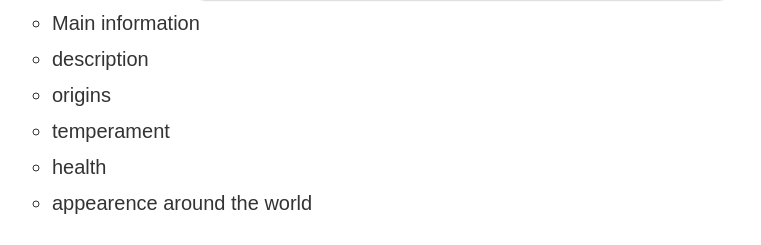
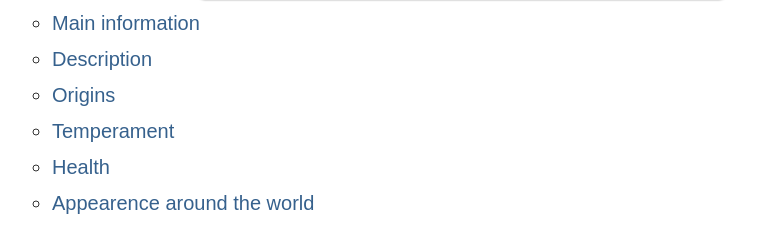
Before and after one commit to rehman0601/HTML-CSS-class-, a plain HTML site: page day4/Activity/Index.html in a window 1280 px wide. Shown: the part 555-800 px from the top of the page, without its empty margins (188-949 px from the left). Drawn offline with Linux system fonts and the light colour scheme.

Commit message:
fixed_Links

```diff
--- a/day4/Activity/Index.html
+++ b/day4/Activity/Index.html
@@ -13,18 +13,17 @@
         </div>
         <div class="list">
         <ul style="list-style-type: circle;">
-            <li>Main information</li>
-            <li>description</li>
-            <li>origins</li>
-            <li>temperament</li>
-            <li>health</li>
-            <li>appearence around the world</li>
+            <li><a href="#Main_info">Main information</a></li>
+            <li><a href="#Description">Description</a></li>
+            <li><a href="#Origins">Origins</a></li>
+            <li><a href="#temperament">Temperament</a></li>
+            <li><a href="#Health">Health</a></li>
+            <li><a href="#Appearance">Appearence around the world</a></li>
         </ul>
         </div>
     </div>
     </header>
-    <div class="container">
-    <h2>Main information</h2>
+    <h2 id="Main_info">Main information</h2>
     <div class ="table-container">
         <table border="1" cellpadding="10" cellspacing="0" align="center" style="text-align: left; ;">
         <tr>
@@ -64,7 +63,7 @@
 
     </div>
     <div class="container">
-    <h2>Description</h2>
+    <h2 id="Description">Description</h2>
     <p>The Persian cat is a long-haired breed of cat characterized by its round face and short muzzle. It is also known for its calm and gentle temperament, making it a popular choice among cat enthusiasts. <br>
     Persian cats require regular grooming due to their long fur, which can easily become matted. They are known for their luxurious coats and striking appearance, often seen in various colors and patterns.
     These cats are typically indoor pets and enjoy a quiet and comfortable environment. They are affectionate and enjoy spending time with their owners, making them excellent companions.</p>
@@ -73,7 +72,7 @@
     <iframe width="560" height="315" src="https://www.youtube.com/embed/4P9s1YuZ5KQ?si=LmiVZ3G1EL43Su9K" title="YouTube video player" frameborder="0" allow="accelerometer; autoplay; clipboard-write; encrypted-media; gyroscope; picture-in-picture; web-share" referrerpolicy="strict-origin-when-cross-origin" allowfullscreen></iframe>
     </div>
     <div class="container">
-    <h2>Origins</h2>
+    <h2 id="Origins">Origins</h2>
     <p>
         The Persian cat originated in Persia, which is modern-day Iran, and has a history that dates back to the 1600s.
         It was introduced to Europe by travelers and traders, where it quickly gained admiration for its exotic and luxurious appearance.
@@ -82,7 +81,7 @@
         </p>
     </div>
     <div class="container">
-    <h2>Temperament</h2>
+    <h2 id="Temperament">Temperament</h2>
     <p>
         Persian cats are renowned for their calm, gentle, and affectionate temperament.
         They are not overly active and prefer a serene environment, making them ideal companions for those who enjoy a peaceful lifestyle.
@@ -91,7 +90,7 @@
     </p>
     </div>
     <div class="container">
-    <h2>Health</h2>
+    <h2 id="Health">Health</h2>
     <p>Persian cats are prone to specific health issues due to their unique physical characteristics.
         Their flat faces, or brachycephalic features, can lead to respiratory difficulties, especially in hot or humid conditions.
         They are also susceptible to dental problems, tear staining, and eye infections due to their facial structure.
@@ -99,15 +98,15 @@
         To ensure their well-being, Persian cats require regular veterinary check-ups, a balanced diet, and consistent grooming routines.</p>
     </div>
     <div class="container">
-    <h2>appearance around the world</h2>
+    <h2 id="Appearance">Appearance around the world</h2>
     <p>Persian cats are celebrated globally for their luxurious coats, striking features,
         and regal demeanor. They are one of the most popular and recognizable cat breeds, often showcased in cat shows and competitions. In the United States, the Persian cat has consistently ranked among the top pedigreed breeds.
         In Europe and Asia, they are equally admired, with breeders focusing on maintaining their unique characteristics. Persian cats are often depicted in art, advertisements, and media, symbolizing elegance and sophistication.
         Their widespread appeal has made them a beloved breed across cultures and continents.</p>
     </div>
-    <div class="container">
-    <iframe src="" frameborder="0"></iframe>
+    <div class="yt">
+        <iframe width="560" height="315" src="https://www.youtube.com/embed/FZoUThguvys?si=48QqoesNAmZ3HeL_" title="YouTube video player" frameborder="0" allow="accelerometer; autoplay; clipboard-write; encrypted-media; gyroscope; picture-in-picture; web-share" referrerpolicy="strict-origin-when-cross-origin" allowfullscreen></iframe>
     </div>
-    <footer>© rehman0601</footer>
+    <footer><a href="https://github.com/rehman0601">© rehman0601</a></footer>
 </body>
 </html>
--- a/day4/Activity/style.css
+++ b/day4/Activity/style.css
@@ -89,3 +89,17 @@ body p{
     padding: 10px;
     width: 200px;
 }
+footer{
+    text-align: center;
+    padding: 20px;
+    font-size: 16px;
+    color: #666666;
+    margin-top: 20px;
+}
+a{
+    color: #36618d;
+    text-decoration: none;
+}
+a:hover{
+    text-decoration: underline;
+}
```
